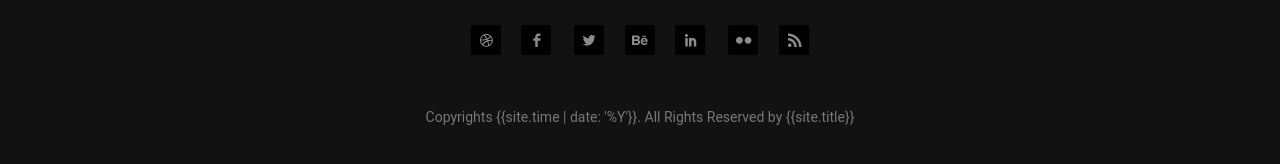
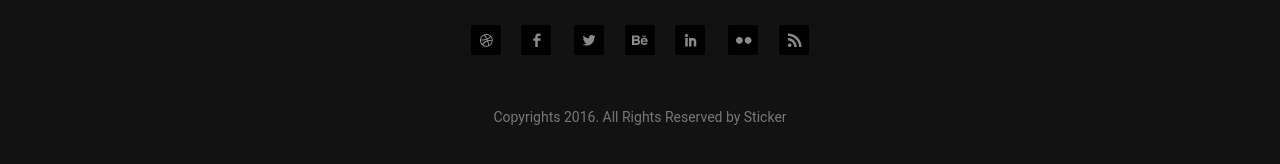
Before and after one commit to XNN99/sticker, a Jekyll site: the page built from index.html, in a window 1280 px wide and 900 px high, scrolled down 1970 px. Shown: the part 689-853 px from the top of the window. Built offline with Jekyll 4.4.1, drawn with Linux system fonts in a browser that asks for light colours; nearby versions of some CDN libraries; library files that are not in the unit come from our copies; part of the change alters nothing that is shown.

Commit message:
增加YAML头信息

```diff
--- a/_config.yml
+++ b/_config.yml
@@ -1,7 +1,7 @@
 
 title: Sticker
 desctiption: Sticker is a responsive jekyll theme which includes pinterest like pins.
-url: http://webjeda.com/
+url: http://sticker.com/
 permalink: ':title/'
 
 markdown: kramdown
@@ -30,7 +30,7 @@ highlight: rouge
 analytics: UA-83979019-1
 
 # Comments
-disqus-shortname: webjeda-demo
+disqus-shortname: sticker-web
 
 # Contact form
 # Go to https://getsimpleform.com and get a API token by signing up with your email and enter that here
--- a/index.html
+++ b/index.html
@@ -1,7 +1,10 @@
+---
+title: Sticker home page
+---
 <!DOCTYPE HTML>
 <html>
 <head>
-<title>The Sticker Website | Home</title>
+<title>The Sticker Home</title>
 <meta http-equiv="Content-Type" content="text/html; charset=utf-8" />
 <meta name="viewport" content="width=device-width, initial-scale=1, maximum-scale=1">
 <link href="css/style.css" rel="stylesheet" type="text/css" media="all" />
```
